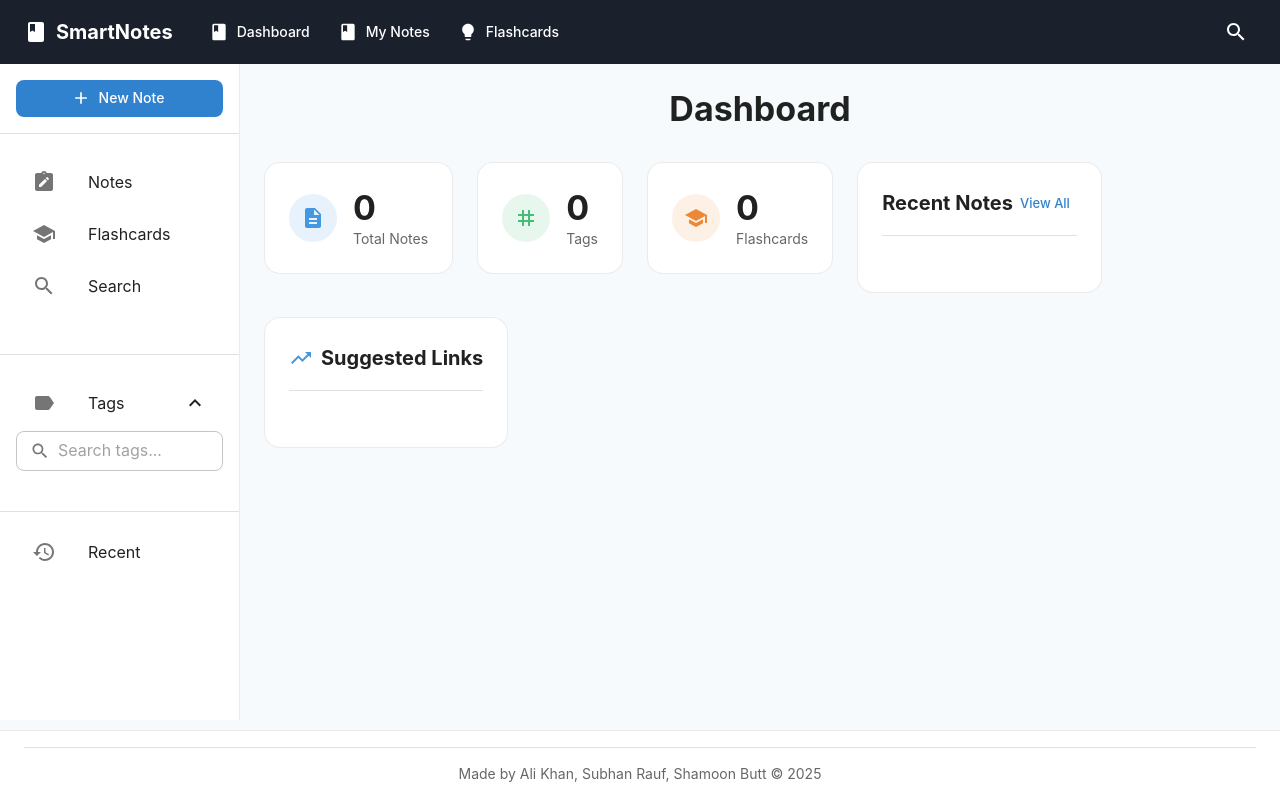
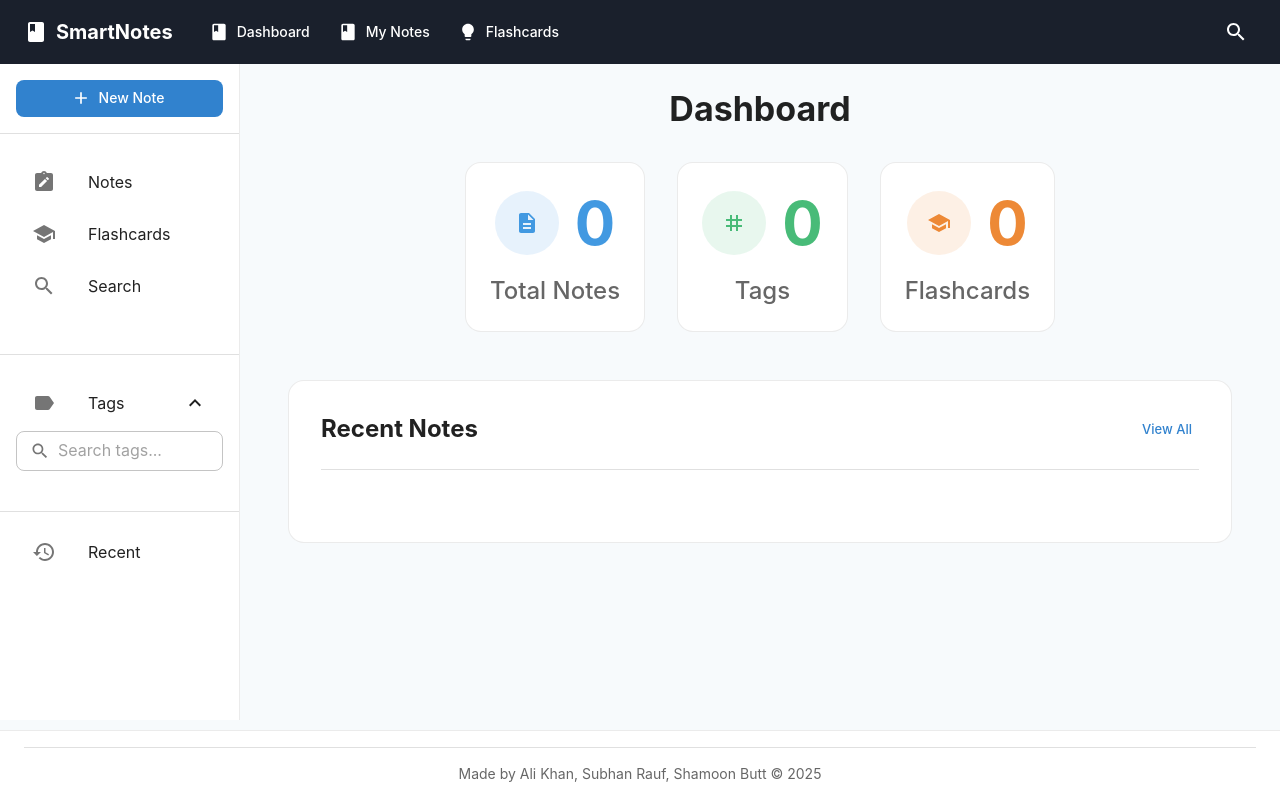
Before and after one commit to Wocx32/smart-note-organizer, a React (Vite) app in the folder frontend/: page / in a window 1280 px wide. Built offline with nearby package versions, Linux system fonts and the light colour scheme.

Commit message:
enhanced dashboard

```diff
--- a/frontend/src/pages/Dashboard.jsx
+++ b/frontend/src/pages/Dashboard.jsx
@@ -3,7 +3,6 @@ import {
   Grid,
   Typography,
   Card,
-  CardContent,
   Button,
   Divider,
   List,
@@ -12,16 +11,13 @@ import {
   ListItemAvatar,
   Avatar,
   Paper,
-  Chip
+  Chip,
+  Container
 } from '@mui/material';
 import {
   Description,
-  NoteAlt,
   School,
-  Tag,
-  TrendingUp,
-  QueryStats,
-  AccessTime
+  Tag
 } from '@mui/icons-material';
 import { useState, useEffect } from 'react';
 import { getNotes } from '../utils/storage';
@@ -70,70 +66,73 @@ const Dashboard = () => {
     tags: note.tags || []
   }));
 
-  // Generate suggested links based on tag similarity
-  const suggestedLinks = notes.slice(0, 3).map(note => ({
-    title: note.title,
-    similarity: `${Math.floor(Math.random() * 30) + 70}%` // Placeholder similarity score
-  }));
+  return (
+    <Container maxWidth="lg">
+      <Box sx={{ mb: 6 }}>
+        <Typography variant="h4" fontWeight="bold" align="center" sx={{ mb: 4 }}>
+          Dashboard
+        </Typography>
 
-  return (
-    <Box>
-      <Box sx={{ mb: 4, display: 'flex', justifyContent: 'center', alignItems: 'center' }}>
-        <Typography variant="h4" fontWeight="bold">Dashboard</Typography>
-        <Box sx={{ display: 'flex', gap: 2 }}>
-          {/* Removed New Note button */}
-        </Box>
-      </Box>
-
-      <Grid container spacing={3}>
-        {/* Stats */}
+        {/* Stats Section */}
+        <Grid container spacing={4} justifyContent="center" sx={{ mb: 6 }}>
           {stats.map((stat) => (
             <Grid item xs={12} sm={4} key={stat.title}>
               <Card
                 elevation={0}
                 sx={{
                   borderRadius: 2,
-                border: '1px solid rgba(0, 0, 0, 0.08)'
+                  border: '1px solid rgba(0, 0, 0, 0.08)',
+                  height: '100%',
+                  display: 'flex',
+                  flexDirection: 'column',
+                  alignItems: 'center',
+                  textAlign: 'center',
+                  p: 3
                 }}
               >
-              <CardContent sx={{ p: 3 }}>
-                <Box sx={{ display: 'flex', alignItems: 'center' }}>
+                <Box sx={{
+                  display: 'flex',
+                  alignItems: 'center',
+                  justifyContent: 'center',
+                  mb: 2,
+                  gap: 2
+                }}>
                   <Avatar
                     sx={{
                       bgcolor: stat.color + '20',
                       color: stat.color,
-                      width: 48,
-                      height: 48
+                      width: 64,
+                      height: 64
                     }}
                   >
                     {stat.icon}
                   </Avatar>
-                  <Box sx={{ ml: 2 }}>
-                    <Typography variant="h4" fontWeight="bold">{stat.value}</Typography>
-                    <Typography variant="body2" color="text.secondary">{stat.title}</Typography>
+                  <Typography variant="h2" fontWeight="bold" color={stat.color}>
+                    {stat.value}
+                  </Typography>
                 </Box>
-                </Box>
-              </CardContent>
+                <Typography variant="h5" color="text.secondary">
+                  {stat.title}
+                </Typography>
               </Card>
             </Grid>
           ))}
+        </Grid>
 
-        {/* Recent notes */}
-        <Grid item xs={12} md={8}>
+        {/* Recent Notes Section */}
         <Paper
           elevation={0}
           sx={{
-              p: 3,
-              height: '100%',
+            p: 4,
             borderRadius: 2,
             border: '1px solid rgba(0, 0, 0, 0.08)'
           }}
         >
-            <Box sx={{ display: 'flex', justifyContent: 'space-between', alignItems: 'center', mb: 2 }}>
-              <Typography variant="h6" fontWeight="bold">Recent Notes</Typography>
+          <Box sx={{ display: 'flex', justifyContent: 'space-between', alignItems: 'center', mb: 3 }}>
+            <Typography variant="h5" fontWeight="bold">Recent Notes</Typography>
             <Button size="small" color="primary">View All</Button>
           </Box>
-            <Divider sx={{ mb: 2 }} />
+          <Divider sx={{ mb: 3 }} />
           <List>
             {recentNotes.map((note) => (
               <ListItem
@@ -156,87 +155,32 @@ const Dashboard = () => {
                 <ListItemText
                   primary={note.title}
                   secondary={
-                      <Box sx={{ mt: 0.5 }}>
-                        <Box sx={{ display: 'flex', alignItems: 'center', color: 'text.secondary', mb: 0.5 }}>
-                          <AccessTime sx={{ fontSize: 16, mr: 0.5 }} />
-                          <Typography variant="caption">{note.date}</Typography>
-                        </Box>
-                        <Box sx={{ display: 'flex', gap: 0.5, flexWrap: 'wrap', mt: 1 }}>
+                    <Box sx={{ mt: 1 }}>
+                      <Box sx={{ display: 'flex', gap: 1, mb: 1 }}>
                         {note.tags.map((tag) => (
                           <Chip
                             key={tag}
                             label={tag}
                             size="small"
                             sx={{
-                                height: 20,
-                                fontSize: '0.7rem',
-                                backgroundColor: 'rgba(0,0,0,0.06)'
+                              backgroundColor: 'rgba(0, 0, 0, 0.04)',
+                              '& .MuiChip-label': { px: 1 }
                             }}
                           />
                         ))}
                       </Box>
+                      <Typography variant="body2" color="text.secondary">
+                        Last updated: {new Date(note.date).toLocaleDateString()}
+                      </Typography>
                     </Box>
                   }
-                    primaryTypographyProps={{ fontWeight: '500' }}
                 />
               </ListItem>
             ))}
           </List>
         </Paper>
-        </Grid>
-
-        {/* Suggested links */}
-        <Grid item xs={12} md={4}>
-          <Paper
-            elevation={0}
-            sx={{
-              p: 3,
-              height: '100%',
-              borderRadius: 2,
-              border: '1px solid rgba(0, 0, 0, 0.08)'
-            }}
-          >
-            <Box sx={{ display: 'flex', alignItems: 'center', mb: 2 }}>
-              <TrendingUp sx={{ color: '#4299E1', mr: 1 }} />
-              <Typography variant="h6" fontWeight="bold">Suggested Links</Typography>
       </Box>
-            <Divider sx={{ mb: 2 }} />
-            <List>
-              {suggestedLinks.map((link, index) => (
-                <ListItem
-                  key={index}
-                  alignItems="flex-start"
-                  sx={{
-                    px: 2,
-                    py: 1.5,
-                    mb: 1,
-                    border: '1px solid rgba(0, 0, 0, 0.08)',
-                    borderRadius: 1,
-                    cursor: 'pointer',
-                    '&:hover': {
-                      backgroundColor: 'rgba(0, 0, 0, 0.02)'
-                    }
-                  }}
-                >
-                  <ListItemText
-                    primary={link.title}
-                    secondary={
-                      <Box sx={{ display: 'flex', alignItems: 'center', mt: 0.5 }}>
-                        <QueryStats sx={{ fontSize: 14, mr: 0.5, color: '#48BB78' }} />
-                        <Typography variant="caption" color="#48BB78">
-                          {link.similarity} similar
-                        </Typography>
-                      </Box>
-                    }
-                    primaryTypographyProps={{ fontWeight: '500' }}
-                  />
-                </ListItem>
-              ))}
-            </List>
-          </Paper>
-        </Grid>
-      </Grid>
-    </Box>
+    </Container>
   );
 };
 
```
Lines whose indentation alone changed are shown as unchanged.
